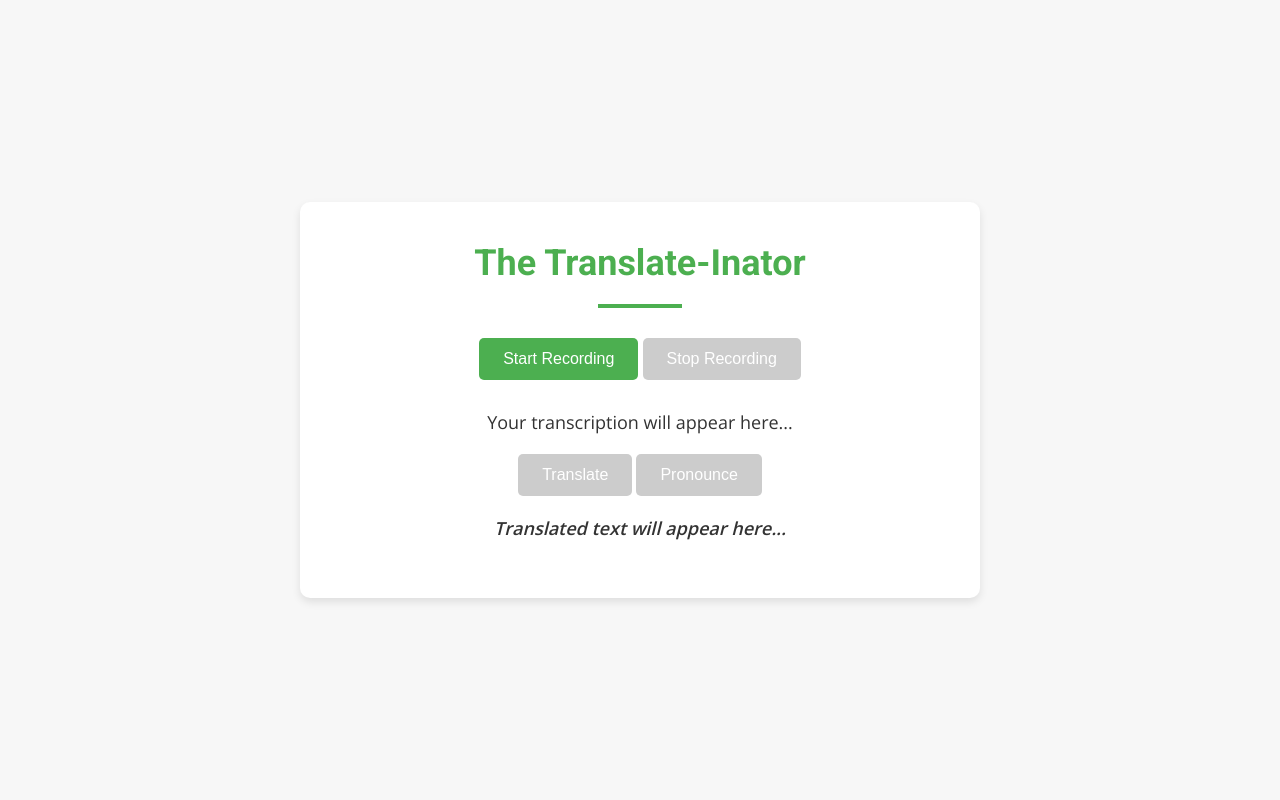
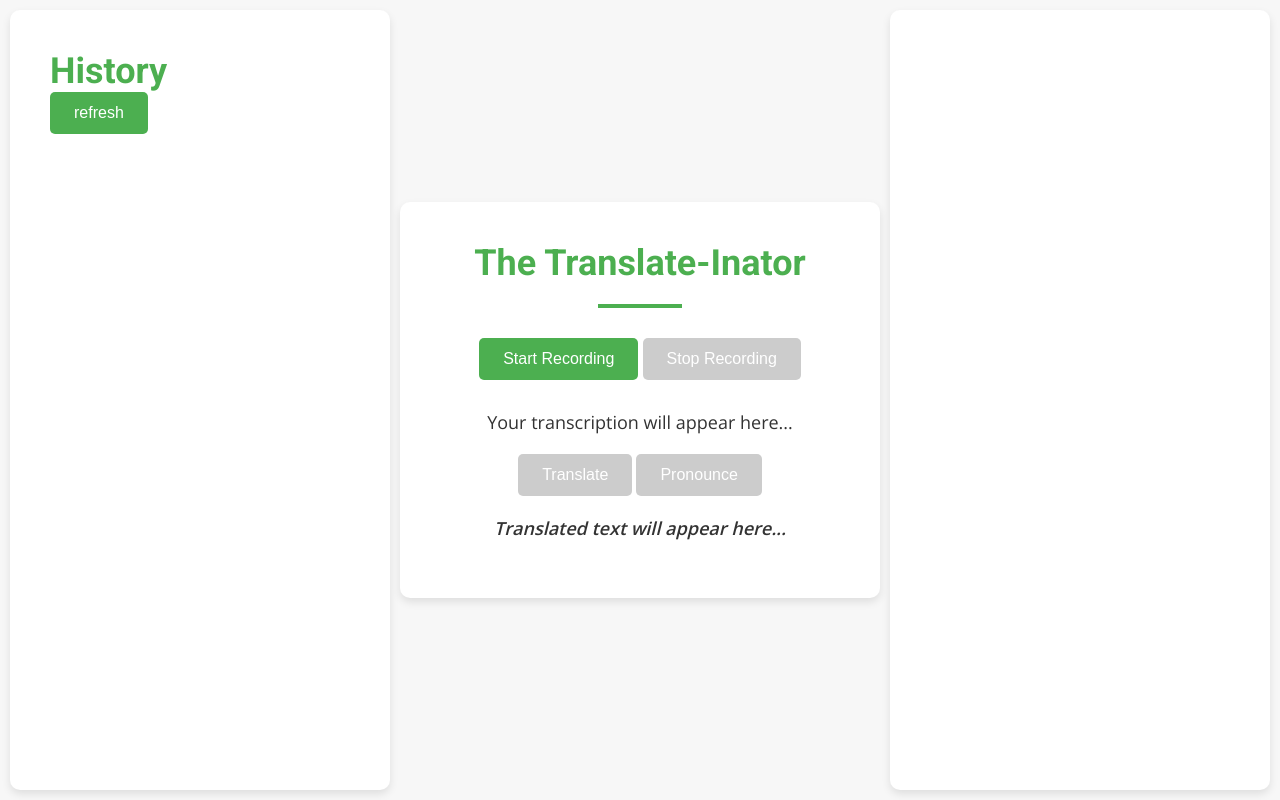
Before and after one commit to Brycekratzer/NLP-Final-Project-Translatinator, a Flask app: page / in a window 1280 px wide. Run offline with Flask 3, Linux system fonts and the light colour scheme; some libraries are stand-ins or nearby versions.

Commit message:
document revisions for history (temporary)

```diff
--- a/app/static/styles.css
+++ b/app/static/styles.css
@@ -4,8 +4,8 @@ body {
     margin: 0;
     padding: 0;
     display: flex;
-    justify-content: center;
-    align-items: center;
+    /* justify-content: center; */
+    /* align-items: center; */
     height: 100vh;
 }
 
@@ -17,6 +17,29 @@ body {
     box-shadow: 0 4px 8px rgba(0, 0, 0, 0.1);
     max-width: 600px;
     width: 100%;
+    margin: auto;
+    /* margin-right: 50%; */
+    align-self: center;
+    justify-self: center;
+    /* flex: 2; */
+}
+
+.history-container {
+    text-align: left;
+    background-color: #fff;
+    padding: 40px;
+    border-radius: 10px;
+    box-shadow: 0 4px 8px rgba(0, 0, 0, 0.1);
+    max-width: 300px;
+    width: 100%;
+    max-height: 700px;
+    height: 100%;
+    margin: 10px;
+
+    align-self: center;
+    justify-self: flex-start;
+
+    /* flex: 1; */
 }
 
 h1 {
--- a/app/templates/index.html
+++ b/app/templates/index.html
@@ -5,9 +5,21 @@
     <meta name="viewport" content="width=device-width, initial-scale=1.0">
     <title>Speech-to-Text Web App</title>
     <link href="https://fonts.googleapis.com/css2?family=Roboto:wght@700&family=Open+Sans:wght@400;600&display=swap" rel="stylesheet">
-    <link rel="stylesheet" href="{{ url_for('static', filename='styles.css') }}">
+    <script src="https://cdn.jsdelivr.net/npm/jszip@3.7.1/dist/jszip.min.js"></script>
+    <!-- <link rel="stylesheet" href="{{ url_for('static', filename='styles.css') }}"> -->
+    <link rel="stylesheet" href="../static/styles.css">
 </head>
 <body>
+
+    <div class="history-container">
+        <h1>History</h1>
+        <button id="refresh-button">refresh</button>
+        <ol>
+            <!-- Add recordings here -->
+        </ol>
+    </div>
+
+
     <div class="container">
         <h1>The Translate-Inator</h1>
         <hr class="title-line">
@@ -31,7 +43,14 @@
         <p id="translatedText" class="translated-text">Translated text will appear here...</p>
     </div>
 
+    <div class="history-container">
+        <!-- <h1></h1> -->
+        <!-- <li>
+        </li> -->
+    </div>
+
     <!-- Link to JavaScript -->
-    <script src="{{ url_for('static', filename='app.js') }}"></script>
+    <!-- <script src="{{ url_for('static', filename='app.js') }}"></script> -->
+    <script type="module" src="../static/app.js"></script>
 </body>
 </html>
```
